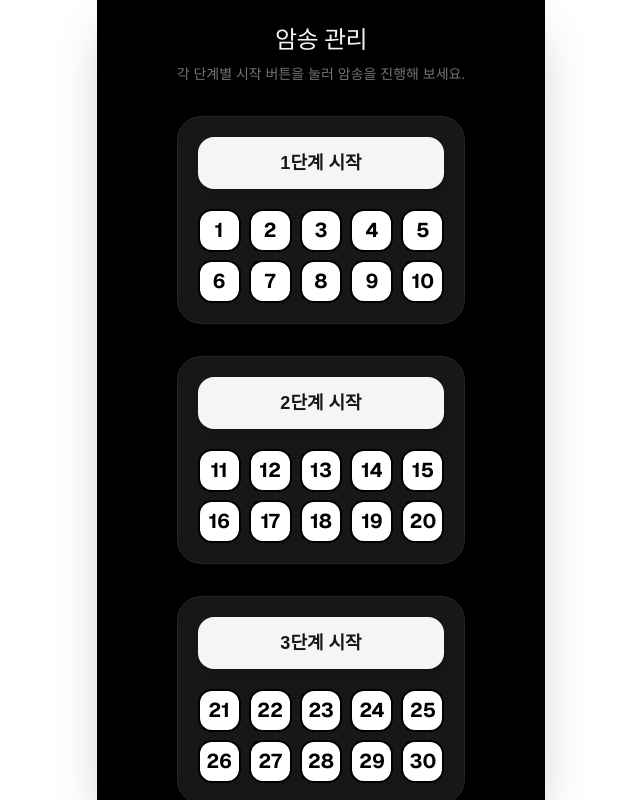
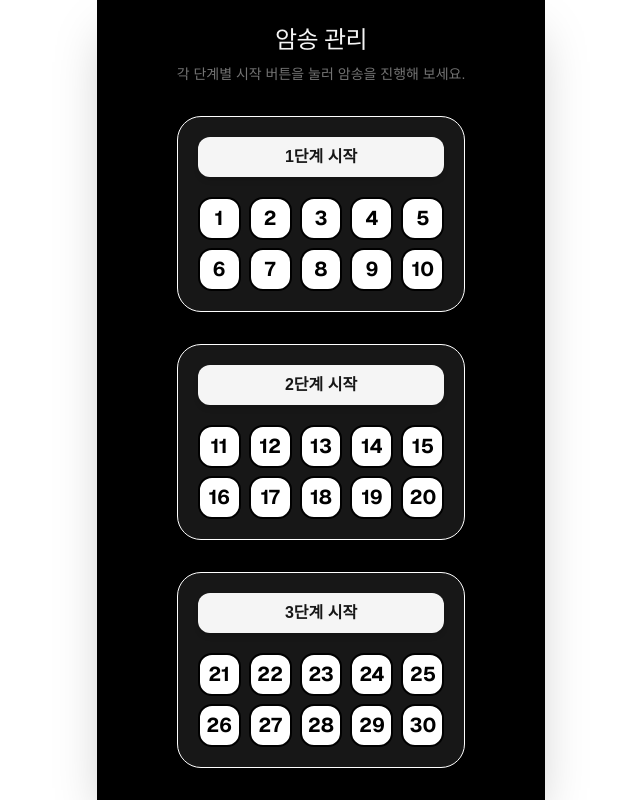
Before and after one commit to ashreihaish06-sys/biblemem, a Next.js app: page / in a window 1280 px wide. Both pictures are taken after a click on the button "시작하겠습니다". Shown: the whole page, without its empty margins (319-959 px from the left). Built offline with nearby package versions, Linux system fonts and the light colour scheme.

Commit message:
style: reduce start button height and change stage box border to white

```diff
--- a/src/components/memorize/StageSection.tsx
+++ b/src/components/memorize/StageSection.tsx
@@ -47,11 +47,11 @@ export function StageSection({ stage, verses }: StageSectionProps) {
     <motion.div
       initial={{ opacity: 0, y: 20 }}
       animate={{ opacity: 1, y: 0 }}
-      className="w-full mb-8 bg-neutral-900 rounded-3xl shadow-xl p-5 border border-neutral-800 flex flex-col items-center space-y-5"
+      className="w-full mb-8 bg-neutral-900 rounded-3xl shadow-xl p-5 border border-white flex flex-col items-center space-y-5"
     >
       <button
         onClick={handleStart}
-        className="w-full py-3 rounded-2xl bg-neutral-100 text-neutral-900 font-semibold text-lg hover:bg-neutral-300 transition-colors shadow-lg"
+        className="w-full py-2 rounded-xl bg-neutral-100 text-neutral-900 font-semibold text-base hover:bg-neutral-300 transition-colors shadow-md"
       >
         {stage}단계 시작
       </button>
```
